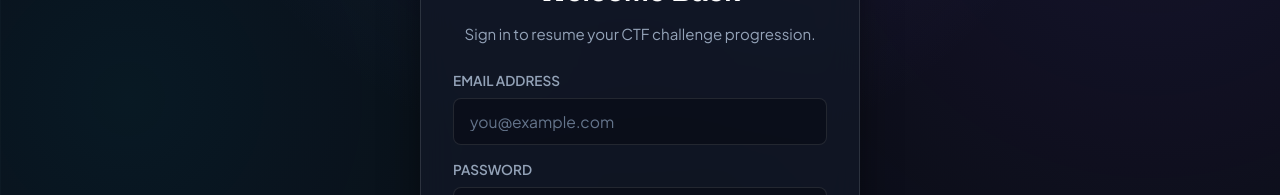
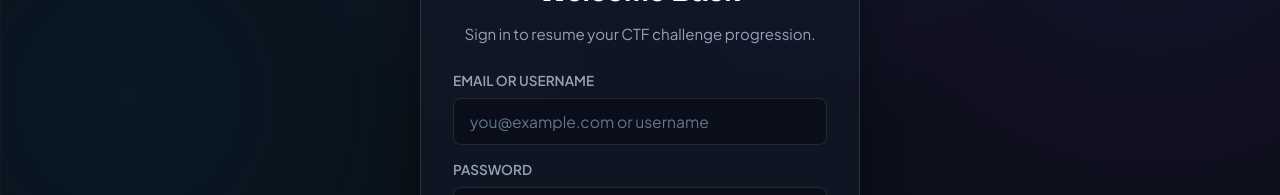
Before and after one commit to Shravani-jinjore/CTFQuest, a React (Vite) app in the folder frontend/: page /login in a window 1280 px wide. Shown: the part 261-456 px from the top of the page. Built offline with nearby package versions, Linux system fonts and the light colour scheme.

Commit message:
fix(auth): allow logging in with either username or email and update login input

```diff
--- a/frontend/src/pages/Login.jsx
+++ b/frontend/src/pages/Login.jsx
@@ -53,14 +53,15 @@ function Login({ setUser }) {
       <form onSubmit={handleSubmit}>
         <div>
           <label style={{ display: 'block', fontSize: '0.85rem', color: 'var(--text-muted)', marginBottom: '6px', fontWeight: 600 }}>
-            EMAIL ADDRESS
+            EMAIL OR USERNAME
           </label>
           <input
-            type="email"
-            placeholder="you@example.com"
+            type="text"
+            placeholder="you@example.com or username"
             value={email}
             onChange={(e) => setEmail(e.target.value)}
             required
+            autoComplete="username"
           />
         </div>
 
```
Also changed, not shown: 2 other files (tests, documents, lock files or other folders).
